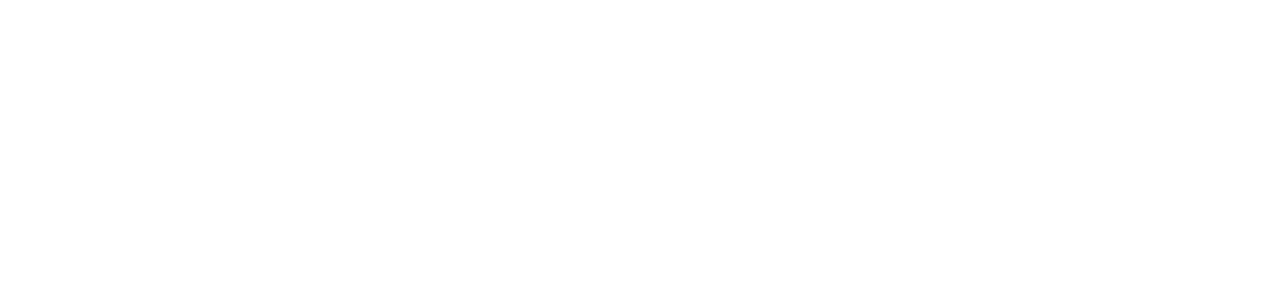
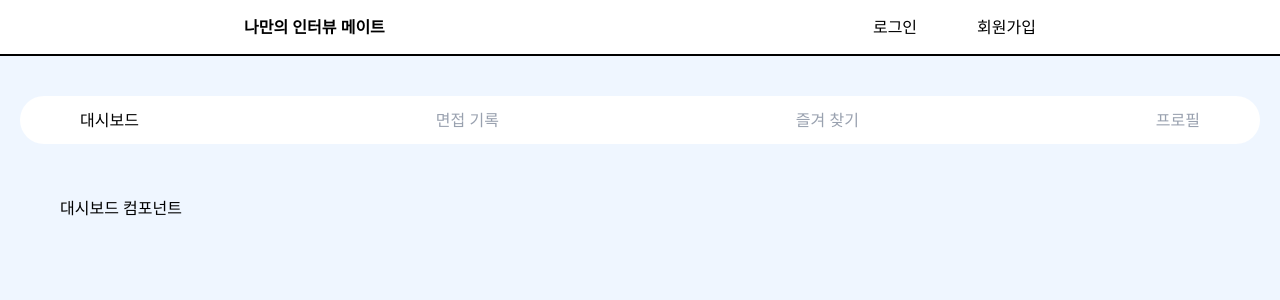
Before and after one commit to ydsic/my_interview_mate, a React (Vite) app: page /my_interview_mate/mypage in a window 1280 px wide. Before the commit this address had no page. Shown: the top 300 px of the page. Built offline with nearby package versions, Linux system fonts and the light colour scheme.

Commit message:
Feat : 마이페이지 nav 컴포넌트 구현

```diff
--- a/src/App.tsx
+++ b/src/App.tsx
@@ -1,6 +1,7 @@
 import { BrowserRouter, Route, Routes } from 'react-router-dom';
 import MainPage from './page/MainPage';
 import LoginPage from './page/LoginPage';
+import MyPage from './page/MyPage';
 
 export default function App() {
   return (
@@ -8,6 +9,7 @@ export default function App() {
       <Routes>
         <Route path="/" element={<MainPage />} />
         <Route path="/login" element={<LoginPage />} />
+        <Route path="/mypage" element={<MyPage />} />
       </Routes>
     </BrowserRouter>
   );
--- a/src/components/layout/DefaultLayout.tsx
+++ b/src/components/layout/DefaultLayout.tsx
@@ -6,7 +6,7 @@ interface DefaultLayoutProps {
 
 export default function DefaultLayout({ children }: DefaultLayoutProps) {
   return (
-    <div className="w-full flex justify-center min-h-[93vh]">
+    <div className="w-full flex justify-center min-h-[93vh] bg-blue-50">
       <div className="w-[1280px] max-w-7xl px-5">{children}</div>
     </div>
   );
--- a/src/components/mypage/Dashboard.tsx
+++ b/src/components/mypage/Dashboard.tsx
@@ -1,3 +1,3 @@
 export default function Dashboard() {
-  return;
+  return <div> 대시보드 컴포넌트</div>;
 }
--- /dev/null
+++ b/src/components/mypage/Favorites.tsx
@@ -0,0 +1,3 @@
+export default function Favorites() {
+  return <div> 즐겨 찾기 컴포넌트</div>;
+}
--- /dev/null
+++ b/src/components/mypage/InterviewLog.tsx
@@ -0,0 +1,3 @@
+export default function InterviewLog() {
+  return <div> 면접 기록 컴포넌트</div>;
+}
--- /dev/null
+++ b/src/components/mypage/Profile.tsx
@@ -0,0 +1,3 @@
+export default function Profile() {
+  return <div> 프로필 컴포넌트</div>;
+}
--- a/src/page/MyPage.tsx
+++ b/src/page/MyPage.tsx
@@ -1,3 +1,58 @@
+import { useState } from 'react';
+import Nav from '../components/common/Nav';
+import DefaultLayout from '../components/layout/DefaultLayout';
+import Dashboard from '../components/mypage/Dashboard';
+import InterviewLog from '../components/mypage/InterviewLog';
+import Favorites from '../components/mypage/Favorites';
+import Profile from '../components/mypage/Profile';
+
+const tabComponents: Record<string, React.JSX.Element> = {
+  dashboard: <Dashboard />,
+  interview: <InterviewLog />,
+  favorites: <Favorites />,
+  profile: <Profile />,
+};
+
 export default function MyPage() {
-  return;
+  const [activeTab, setActiveTab] = useState<
+    'dashboard' | 'interview' | 'favorites' | 'profile'
+  >('dashboard');
+
+  return (
+    <>
+      <Nav />
+      <DefaultLayout>
+        <div className="flex justify-between w-ful px-10 py-3 bg-white rounded-4xl my-10">
+          <div
+            className={`px-5 cursor-pointer ${activeTab === 'dashboard' ? 'text-black' : 'text-gray-400'}`}
+            onClick={() => setActiveTab('dashboard')}
+          >
+            <p> 대시보드</p>
+          </div>
+          <div
+            className={`px-5 cursor-pointer ${activeTab === 'interview' ? 'text-black' : 'text-gray-400'}`}
+            onClick={() => setActiveTab('interview')}
+          >
+            <p> 면접 기록</p>
+          </div>
+          <div
+            className={`px-5 cursor-pointer ${activeTab === 'favorites' ? 'text-black' : 'text-gray-400'}`}
+            onClick={() => setActiveTab('favorites')}
+          >
+            <p> 즐겨 찾기</p>
+          </div>
+          <div
+            className={`px-5 cursor-pointer ${activeTab === 'profile' ? 'text-black' : 'text-gray-400'}`}
+            onClick={() => setActiveTab('profile')}
+          >
+            <p> 프로필</p>
+          </div>
+        </div>
+
+        <div className=" w-full rounded-4xl px-10 py-3">
+          {tabComponents[activeTab]}
+        </div>
+      </DefaultLayout>
+    </>
+  );
 }
```
